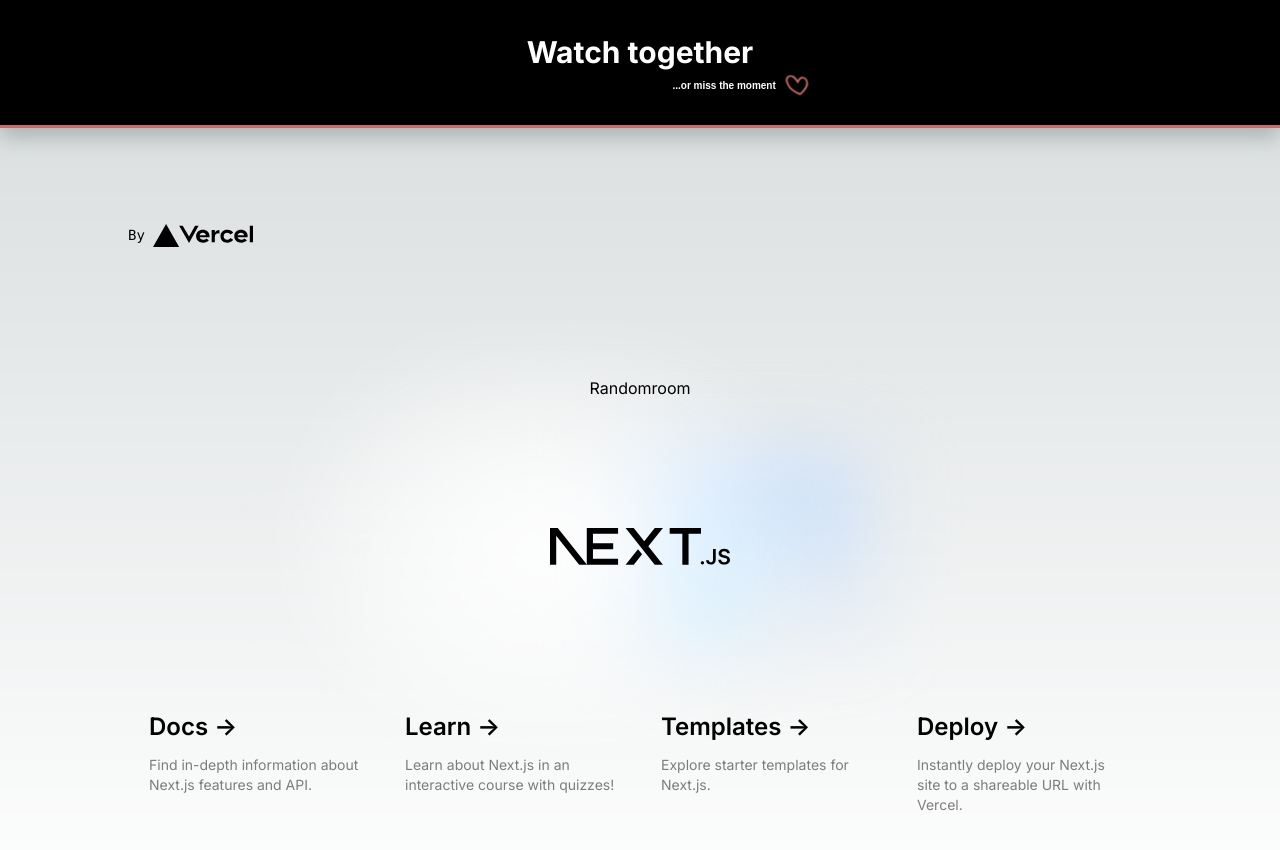
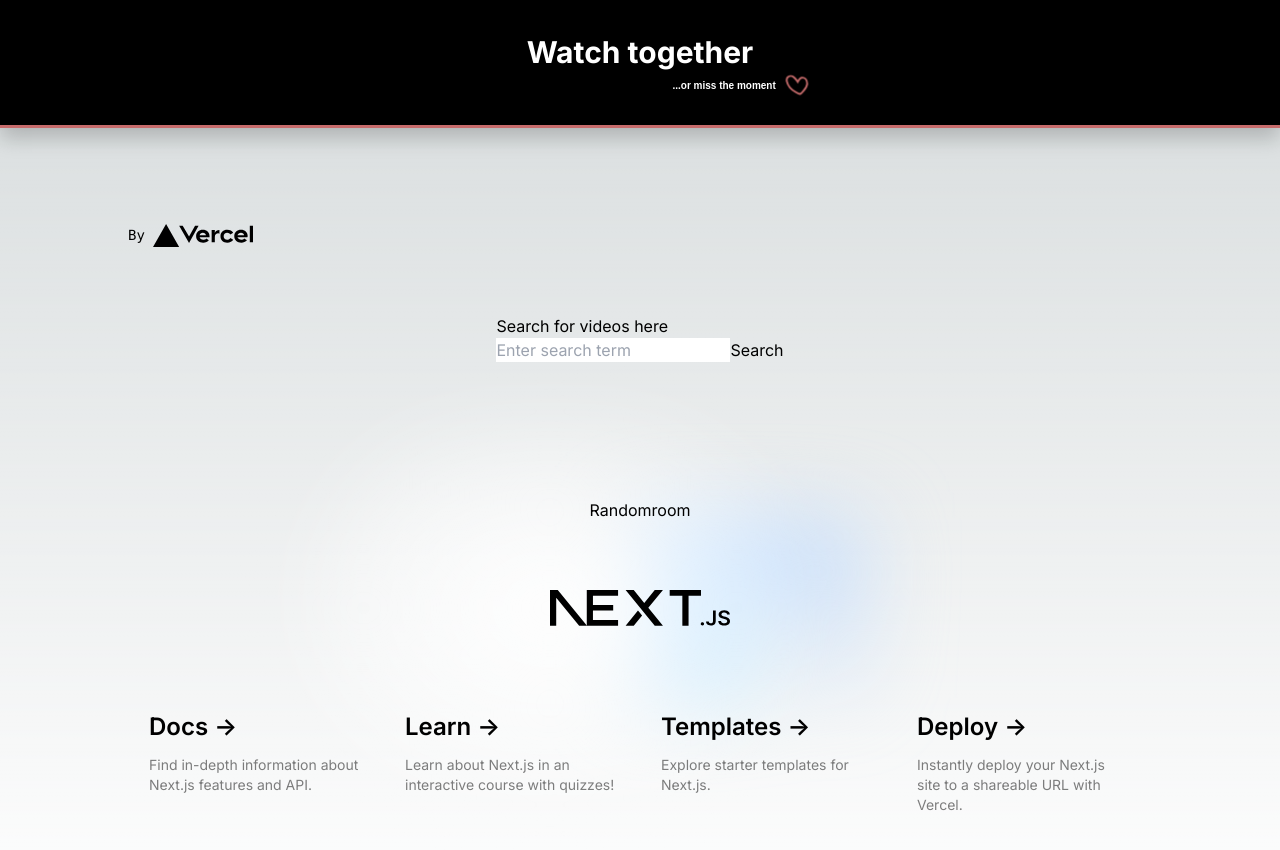
Before and after one commit to rednalyn/watch-together, a Next.js app: page / in a window 1280 px wide. Shown: the top 850 px of the page. Built offline with nearby package versions, Linux system fonts and the light colour scheme; a web font is replaced by a local one.

Commit message:
Now able to search for videos

```diff
--- a/package.json
+++ b/package.json
@@ -11,6 +11,7 @@
   "dependencies": {
     "@types/gapi": "^0.0.47",
     "eslint-config-prettier": "^9.0.0",
+    "googleapis": "^129.0.0",
     "next": "14.0.2",
     "prettier": "^3.1.0",
     "react": "^18",
--- a/src/api/youtubeSearchApi.ts
+++ b/src/api/youtubeSearchApi.ts
@@ -2,26 +2,23 @@
 
 const API_KEY = 'AIzaSyDQXUnuDv9p-wXDHPtUbc1o49OLSR7ciFo';
 
-const searchByValue = async () => {
+const searchByValue = async (searchTerm: string) => {
   try {
     const youtube = google.youtube({
       version: 'v3',
       auth: API_KEY,
     });
-    //TODO: Change to a dynamic search param
     const searchResponse = await youtube.search.list({
       part: ['id', 'snippet'],
-      q: 'add search here!!',
+      q: searchTerm,
       maxResults: 25,
     });
+    if (searchResponse.status != 200) {
+      console.log("Something went wrong, status: " + searchResponse.status + " statustext: " + searchResponse.statusText);
+    }
 
-    if (searchResponse.data.items) {
-      for (const item of searchResponse.data.items) {
-        if (item.id?.videoId && item.snippet?.title) {
-          console.log(`[${item.id.videoId}] Title: ${item.snippet.title}`);
-        }
-      }
-    }
+    return searchResponse.data.items;
+
   } catch (error) {
     console.error('Received error when searching for videos:', error);
   }
--- a/src/app/page.tsx
+++ b/src/app/page.tsx
@@ -1,8 +1,20 @@
+"use client"
+import React, { useState } from 'react';
 import Image from 'next/image'
 import Link from 'next/link'
-import Player from '../components/player'
+import dynamic from 'next/dynamic';
+
+const SearchPage = dynamic(
+  () => import('../components/search'),
+  { ssr: false }
+);
 
 export default function Home() {
+  const [videos, setVideos] = useState<searchResult[]>([]);
+
+  const handleSearchComplete = (searchResults: searchResult[]) => {
+    setVideos(searchResults);
+  };
   return (
     <main className="flex min-h-screen flex-col items-center justify-between p-24">
       <div className="z-10 max-w-5xl w-full items-center justify-between font-mono text-sm lg:flex">
@@ -25,6 +37,17 @@
             />
           </a>
         </div>
+      </div>
+      <div>
+        <h1>Search for videos here</h1>
+        <SearchPage onSearchComplete={handleSearchComplete} />
+      </div>
+      <div>
+        {videos.map(video => (
+          <div key={video.id.videoId}>
+            <h3>{video.snippet.channelTitle}</h3>
+          </div>
+        ))}
       </div>
       <Link href="/room"> Randomroom</Link>
       <div className="relative flex place-items-center before:absolute before:h-[300px] before:w-[480px] before:-translate-x-1/2 before:rounded-full before:bg-gradient-radial before:from-white before:to-transparent before:blur-2xl before:content-[''] after:absolute after:-z-20 after:h-[180px] after:w-[240px] after:translate-x-1/3 after:bg-gradient-conic after:from-sky-200 after:via-blue-200 after:blur-2xl after:content-[''] before:dark:bg-gradient-to-br before:dark:from-transparent before:dark:to-blue-700 before:dark:opacity-10 after:dark:from-sky-900 after:dark:via-[#0141ff] after:dark:opacity-40 before:lg:h-[360px] z-[-1]">
--- /dev/null
+++ b/src/components/search.tsx
@@ -0,0 +1,46 @@
+import React, { useState } from 'react';
+
+interface SearchPageProps {
+  onSearchComplete: (results: searchResult[]) => void;
+}
+
+const SearchPage: React.FC<SearchPageProps> = ({ onSearchComplete }) => {
+  const [searchTerm, setSearchTerm] = useState('');
+
+  const handleInputChange = (event: React.ChangeEvent<HTMLInputElement>) => {
+    setSearchTerm(event.target.value);
+  };
+
+  const handleSubmit = async (event: React.FormEvent<HTMLFormElement>) => {
+    event.preventDefault();
+    const response = await fetch('/api/youtubeSearch', {
+      method: 'POST',
+      headers: { 'Content-Type': 'application/json' },
+      body: JSON.stringify({ searchTerm }),
+    });
+
+
+    if (response.ok) {
+      const data = await response.json();
+      onSearchComplete(data);
+    } else {
+      console.error('Search failed with status: ' + response.status + ' and message: ' +   response.statusText);
+    }
+  };
+
+  return (
+    <div>
+      <form onSubmit={handleSubmit}>
+        <input
+          type="text"
+          value={searchTerm}
+          onChange={handleInputChange}
+          placeholder="Enter search term"
+        />
+        <button type="submit">Search</button>
+      </form>
+    </div>
+  );
+};
+
+export default SearchPage;
--- /dev/null
+++ b/src/interfaces/searchResult.ts
@@ -0,0 +1,6 @@
+interface searchResult {
+    kind: string;
+    etag: string;
+    id: videoId;
+    snippet: snippet;
+  }
--- /dev/null
+++ b/src/interfaces/thumbnail.ts
@@ -0,0 +1,5 @@
+interface Thumbnail {
+    url: string;
+    width: number;
+    height: number;
+  }
--- /dev/null
+++ b/src/interfaces/thumbnails.ts
@@ -0,0 +1,5 @@
+interface Thumbnails {
+    default: Thumbnail;
+    medium: Thumbnail;
+    high: Thumbnail;
+  }
--- /dev/null
+++ b/src/interfaces/videoId.ts
@@ -0,0 +1,4 @@
+interface videoId {
+    kind: string;
+    videoId: string;
+  }
--- /dev/null
+++ b/src/pages/api/youtubeSearch.tsx
@@ -0,0 +1,21 @@
+import searchByValue from '../../api/youtubeSearchApi'
+import { NextApiRequest, NextApiResponse } from 'next';
+
+export default async function searchHandler(request: NextApiRequest, response: NextApiResponse) {
+    if (request.method === 'POST') {
+      const { searchTerm } = request.body;
+
+      try {
+        const results = await searchByValue(searchTerm);
+        response.status(200).json(results);
+      } catch (error) {
+        if (error instanceof Error) {
+          response.status(500).json({ error: error.message });
+        } else {
+          response.status(500).json({ error: 'Something went wrong..' });
+        }
+      }
+    } else {
+        response.status(405).end(`Method ${request.method} Not Allowed`);
+    }
+  }
```
Also changed, not shown: src/interfaces/snippet.ts (added, +10 -0 lines), 1 other file (tests, documents, lock files or other folders).
